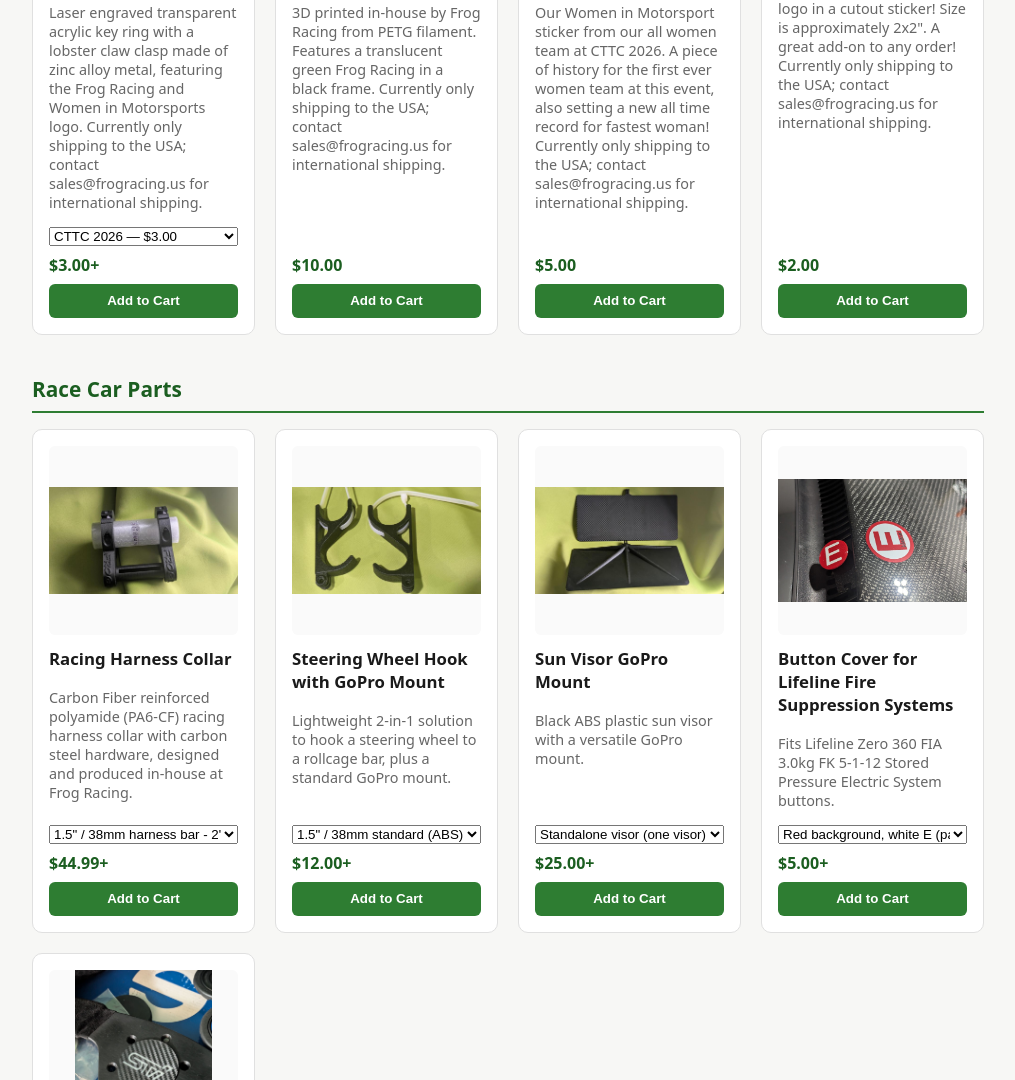
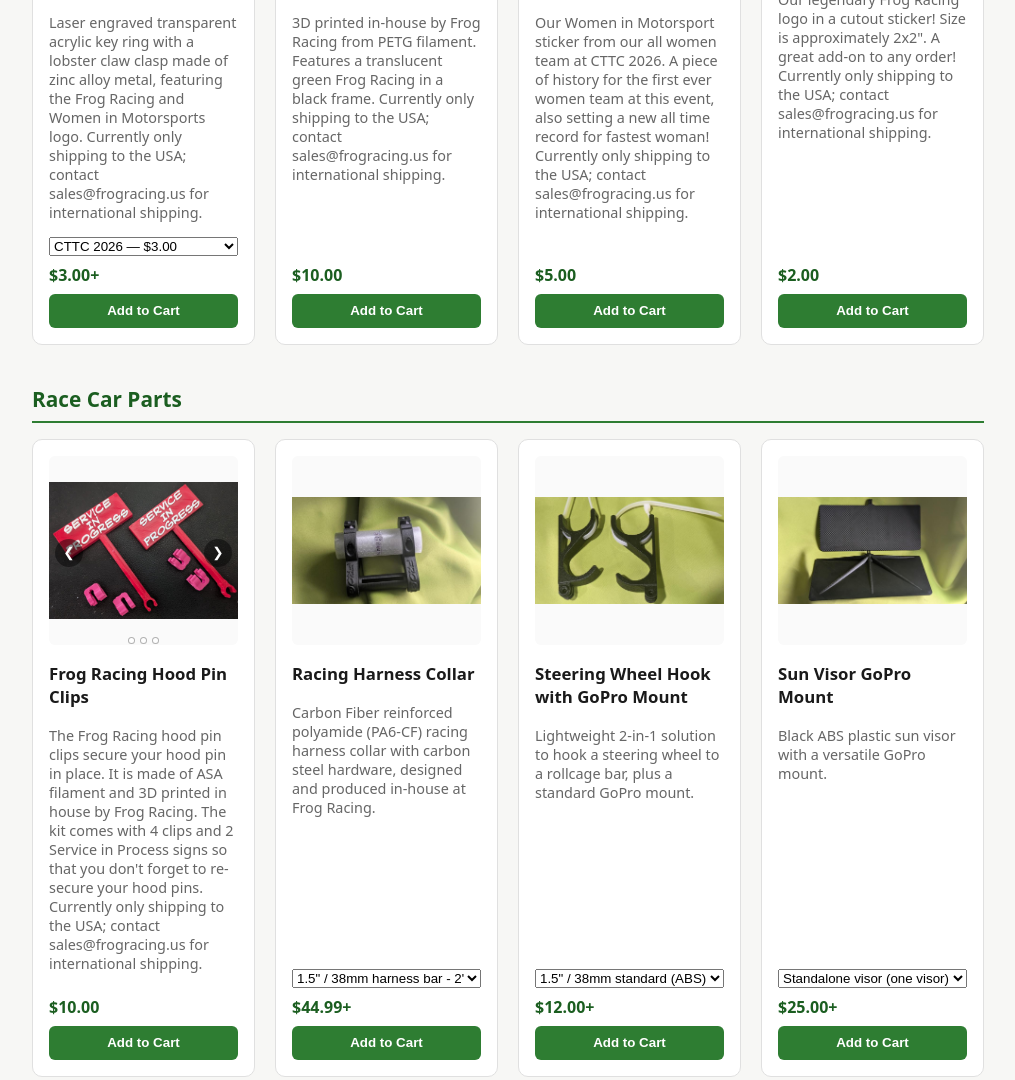
Before and after one commit to cecchet/frog-racing-store, a plain HTML site: page index.html in a window 1280 px wide. Shown: the part 1143-2223 px from the top of the page, without its empty margins (132-1147 px from the left). Drawn offline with Linux system fonts and the light colour scheme.

Commit message:
Add Frog Racing Hood Pin Clips with a multi-photo image carousel

```diff
--- a/app.js
+++ b/app.js
@@ -155,6 +155,12 @@
   return sumAdditional + (maxFirst - maxFirstAdditional);
 }
 
+// Returns the list of photos to cycle through for a product or variant -
+// falls back to its single `image` field when there's no `images` array.
+function getImages(item) {
+  return item.images && item.images.length > 0 ? item.images : [item.image];
+}
+
 function buildProductCard(product) {
   const card = document.createElement("div");
   card.className = "product-card";
@@ -163,14 +169,19 @@
   const priceDisplay = hasVariants
     ? `$${Math.min(...product.variants.map((v) => v.price)).toFixed(2)}+`
     : `$${product.price.toFixed(2)}`;
-  const initialImage = hasVariants ? (product.variants[0].image || product.image) : product.image;
+  const initialImages = hasVariants ? getImages(product.variants[0]) : getImages(product);
 
   const nameHtml = product.pageUrl
     ? `<a href="${product.pageUrl}" target="_blank" rel="noopener">${product.name}</a>`
     : product.name;
 
   card.innerHTML = `
-    <img src="${initialImage}" alt="${product.name}" data-product-id="${product.id}">
+    <div class="image-carousel">
+      <img src="${initialImages[0]}" alt="${product.name}" data-product-id="${product.id}">
+      <button class="carousel-prev" type="button" aria-label="Previous photo">&#10094;</button>
+      <button class="carousel-next" type="button" aria-label="Next photo">&#10095;</button>
+      <div class="carousel-dots"></div>
+    </div>
     <h3>${nameHtml}</h3>
     <p>${product.description}</p>
     ${hasVariants ? `<select class="variant-select"></select>` : ""}
@@ -178,9 +189,54 @@
     <button class="add-to-cart" type="button">Add to Cart</button>
   `;
 
+  const img = card.querySelector(".image-carousel img");
+  const prevBtn = card.querySelector(".carousel-prev");
+  const nextBtn = card.querySelector(".carousel-next");
+  const dotsEl = card.querySelector(".carousel-dots");
+  let images = initialImages;
+  let index = 0;
+
+  function renderCarousel() {
+    img.src = images[index];
+    const multi = images.length > 1;
+    prevBtn.style.display = multi ? "flex" : "none";
+    nextBtn.style.display = multi ? "flex" : "none";
+    dotsEl.style.display = multi ? "flex" : "none";
+    dotsEl.innerHTML = "";
+    if (multi) {
+      images.forEach((_, i) => {
+        const dot = document.createElement("button");
+        dot.type = "button";
+        dot.className = "carousel-dot" + (i === index ? " active" : "");
+        dot.setAttribute("aria-label", `Photo ${i + 1}`);
+        dot.addEventListener("click", () => {
+          index = i;
+          renderCarousel();
+        });
+        dotsEl.appendChild(dot);
+      });
+    }
+  }
+
+  function setImages(newImages) {
+    images = newImages.length > 0 ? newImages : ["images/placeholder.svg"];
+    index = 0;
+    renderCarousel();
+  }
+
+  prevBtn.addEventListener("click", () => {
+    index = (index - 1 + images.length) % images.length;
+    renderCarousel();
+  });
+  nextBtn.addEventListener("click", () => {
+    index = (index + 1) % images.length;
+    renderCarousel();
+  });
+
+  renderCarousel();
+
   if (hasVariants) {
     const select = card.querySelector(".variant-select");
-    const img = card.querySelector("img");
     for (const variant of product.variants) {
       const opt = document.createElement("option");
       opt.value = variant.id;
@@ -189,7 +245,7 @@
     }
     select.addEventListener("change", () => {
       const variant = product.variants.find((v) => v.id === select.value);
-      if (variant && variant.image) img.src = variant.image;
+      if (variant) setImages(getImages(variant));
     });
     card.querySelector(".add-to-cart").addEventListener("click", () => addToCart(product.id, select.value));
   } else {
--- a/products.js
+++ b/products.js
@@ -87,6 +87,15 @@
     description: "Our legendary Frog Racing logo in a cutout sticker! Size is approximately 2x2\". A great add-on to any order! Currently only shipping to the USA; contact sales@frogracing.us for international shipping.",
     price: 2.00,
     shipping: { first: 1.00, additional: 0.00 },
+  },
+  {
+    id: "hood-pin-clips",
+    category: "race-car-parts",
+    name: "Frog Racing Hood Pin Clips",
+    images: ["images/hood-pin-clips/front.jpg", "images/hood-pin-clips/2.jpg", "images/hood-pin-clips/3.jpg"],
+    description: "The Frog Racing hood pin clips secure your hood pin in place. It is made of ASA filament and 3D printed in house by Frog Racing. The kit comes with 4 clips and 2 Service in Process signs so that you don't forget to re-secure your hood pins. Currently only shipping to the USA; contact sales@frogracing.us for international shipping.",
+    price: 10.00,
+    shipping: { first: 5.00, additional: 1.00 },
   },
   {
     id: "racing-harness-collar",
--- a/style.css
+++ b/style.css
@@ -118,7 +118,63 @@
   object-fit: contain;
   background: #fafafa;
   border-radius: 6px;
+}
+
+.image-carousel {
+  position: relative;
   margin-bottom: 0.75rem;
+}
+
+.carousel-prev,
+.carousel-next {
+  position: absolute;
+  top: 50%;
+  transform: translateY(-50%);
+  background: rgba(0, 0, 0, 0.45);
+  color: white;
+  border: none;
+  border-radius: 50%;
+  width: 28px;
+  height: 28px;
+  cursor: pointer;
+  font-size: 0.85rem;
+  line-height: 1;
+  display: flex;
+  align-items: center;
+  justify-content: center;
+  padding: 0;
+}
+
+.carousel-prev { left: 6px; }
+.carousel-next { right: 6px; }
+
+.carousel-prev:hover,
+.carousel-next:hover {
+  background: rgba(0, 0, 0, 0.7);
+}
+
+.carousel-dots {
+  position: absolute;
+  bottom: 6px;
+  left: 0;
+  right: 0;
+  display: flex;
+  justify-content: center;
+  gap: 5px;
+}
+
+.carousel-dot {
+  width: 7px;
+  height: 7px;
+  border-radius: 50%;
+  background: rgba(255, 255, 255, 0.7);
+  border: 1px solid rgba(0, 0, 0, 0.3);
+  cursor: pointer;
+  padding: 0;
+}
+
+.carousel-dot.active {
+  background: white;
 }
 
 .product-card h3 {
```
Also changed, not shown: images/hood-pin-clips/2.jpg (added), images/hood-pin-clips/3.jpg (added), images/hood-pin-clips/front.jpg (added).
